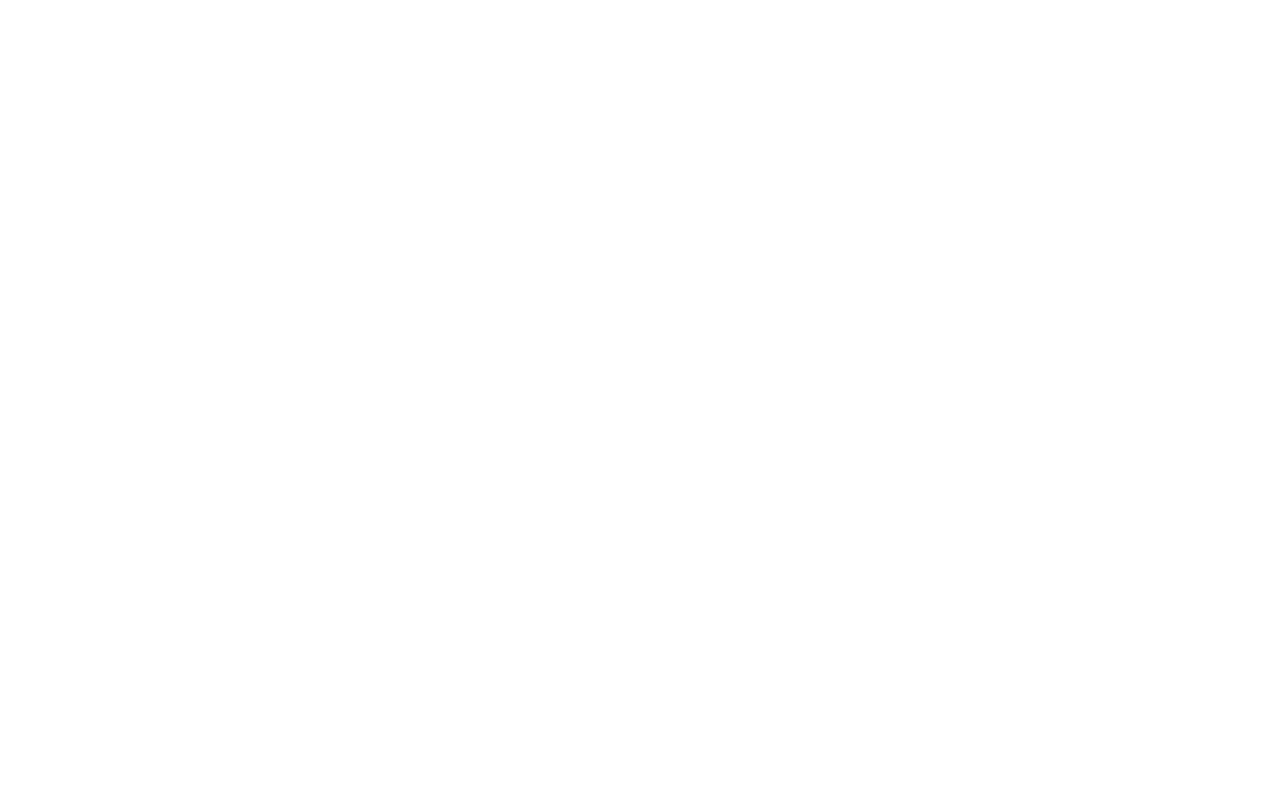
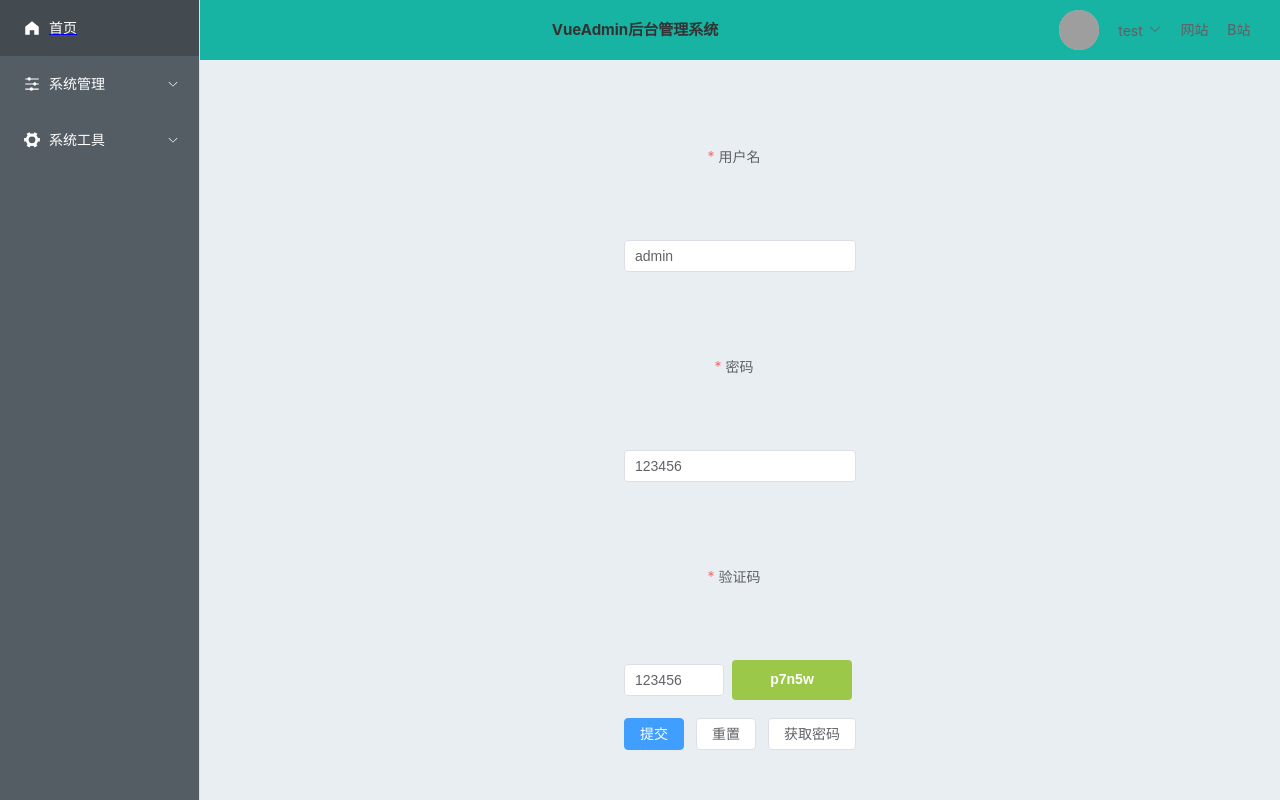
Before and after one commit to ChiandEruda/vue3-admin-vite, a Vue app: page /userCenter in a window 1280 px wide. Before the commit this address had no page. Built offline with nearby package versions, Linux system fonts and the light colour scheme; grey boxes are pictures that could not be loaded.

Commit message:
add user

```diff
--- a/src/mock/index.js
+++ b/src/mock/index.js
@@ -26,3 +26,19 @@ Mock.mock(RegExp('/login'), 'post', () => {
 
 	return Result
 })
+
+Mock.mock(RegExp('/logout'), 'post', () => {
+
+	return Result
+})
+
+Mock.mock(RegExp('/sys/user'), 'get', () => {
+
+	Result.data = {
+		id: '1',
+		username: 'test',
+		avatar: 'https://cube.elemecdn.com/0/88/03b0d39583f48206768a7534e55bcpng.png'
+	}
+
+	return Result
+})
--- a/src/router/index.js
+++ b/src/router/index.js
@@ -1,19 +1,42 @@
 import { createRouter, createWebHistory } from 'vue-router'
 import HomeView from '@/views/HomeView.vue'
+import User from '@/views/sys/User.vue'
+import Role from '@/views/sys/Role.vue'
+import Menu from '@/views/sys/Menu.vue'
 
 const routes = [
   {
     path: '/',
-    name: 'home',
+    name: 'Home',
     component: HomeView,
     children: [
       {
         path: '/index',
-        name: 'index',
+        name: 'Index',
         meta: {
           title: "首页"
         },
         component: () => import('@/views/IndexView.vue')
+      },
+      {
+        path: '/userCenter',
+        name: 'UserCenter',
+        component: () => import('@/views/UserCenter.vue')
+      },
+      {
+        path: '/sys/user',
+        name: 'SysUser',
+        component: User
+      },
+      {
+        path: '/sys/role',
+        name: 'SysRole',
+        component: Role
+      },
+      {
+        path: '/sys/menu',
+        name: 'SysMenu',
+        component: Menu
       }
     ]
   },
--- a/src/store/index.js
+++ b/src/store/index.js
@@ -9,6 +9,9 @@ export default createStore({
 			state.token = token
 			localStorage.setItem("token", token)
 		},
+		resetState: (state) => {
+			state.token = ''
+		}
 	},
 	actions: {},
 	modules: {}
--- a/src/views/HomeView.vue
+++ b/src/views/HomeView.vue
@@ -10,16 +10,18 @@
 
 			 <div class="header-avatar">
 
-				<el-avatar size="medium" src="https://cube.elemecdn.com/0/88/03b0d39583f48206768a7534e55bcpng.png"></el-avatar>
+				<el-avatar size="medium" :src="userInfo.avatar"></el-avatar>
 
 				<el-dropdown trigger="click">
 				   <span class="el-dropdown-link">
-				   Admin<el-icon class="el-icon--right"><arrow-down /></el-icon>
+				   {{ userInfo.username }}<el-icon class="el-icon--right"><arrow-down /></el-icon>
 				   </span>
 				   <template #dropdown>
 					  <el-dropdown-menu>
-						 <el-dropdown-item :icon="User">用户中心</el-dropdown-item>
-						 <el-dropdown-item :icon="SwitchButton">退出</el-dropdown-item>
+						 <el-dropdown-item :icon="User">
+							<router-link to="/userCenter">用户中心</router-link>
+						</el-dropdown-item>
+						 <el-dropdown-item :icon="SwitchButton" @click.native="logout">退出</el-dropdown-item>
 					  </el-dropdown-menu>
 				   </template>
 				</el-dropdown>
@@ -33,19 +35,50 @@
 		  </el-main>
 	   </el-container>
 	</el-container>
-  </template>
+</template>
 
-  <script setup>
+<script setup>
  import {
 	ArrowDown,
 	User,
-	SwitchButton,
-	Location
+	SwitchButton
   } from '@element-plus/icons-vue'
   import SideMenu from '@/views/inc/SideMenu.vue'
-  </script>
+  import { ref } from 'vue'
+  import store from '@/store'
+  import router from '@/router'
+  import axios from '@/plugins/axios.js'
 
- <style scoped>
+  let userInfo = ref({
+	id: '',
+	username: '',
+	avatar: ''
+  })
+
+  function getUserInfo() {
+	axios.get('/sys/user').then(res => {
+		userInfo.value = res.data.data
+		console.log(res.data.data)
+	})
+  }
+
+  function logout() {
+	axios.post('/logout').then(res => {
+		localStorage.clear()
+		sessionStorage.clear()
+		store.commit('resetState')
+
+		router.push({
+			path: '/login'
+		})
+	})
+  }
+
+  getUserInfo()
+
+</script>
+
+<style scoped>
 	 .header-avatar {
 		 float: right;
 		 width: 210px;
@@ -91,4 +124,4 @@
 	.el-container:nth-child(7) .el-aside {
 	  line-height: 320px;
 	}
-  </style>
+</style>
--- /dev/null
+++ b/src/views/UserCenter.vue
@@ -0,0 +1,117 @@
+<template>
+    <div style="display: flex;justify-content: center;align-items: center;">
+        <el-form
+        :label-position="labelPosition"
+        label-width="100px"
+        :model="formLogin"
+        :rules="rules"
+        style="max-width: 460px"
+        ref="loginFormRef"
+    >
+        <el-form-item label="用户名" prop="name">
+            <el-input v-model="formLogin.name" />
+        </el-form-item>
+
+        <el-form-item label="密码" prop="password">
+            <el-input v-model="formLogin.password" />
+        </el-form-item>
+
+        <el-form-item label="验证码" prop="captcha">
+            <el-input v-model="formLogin.captcha" maxlength="5" style="width: 100px"/>
+            <el-image :src="captchaImg" class="captchaImg" @click="getCaptcha"></el-image>
+        </el-form-item>
+
+        <el-form-item>
+            <el-button type="primary" @click="submit(loginFormRef)">提交</el-button>
+            <el-button @click="reset(loginFormRef)">重置</el-button>
+            <el-button @click="getPass">获取密码</el-button>
+        </el-form-item>
+    </el-form>
+    </div>
+</template>
+
+<script setup>
+    import { reactive, ref } from 'vue'
+    import { ElMessage } from 'element-plus'
+    import { useRouter } from "vue-router";
+    import { useStore } from 'vuex'
+    import axios from '@/plugins/axios'
+    import qs from 'qs'
+
+    const store = useStore()
+    const router = useRouter();
+    const labelPosition = ref('top')
+    const loginFormRef = ref()
+    let captchaImg = ref()
+
+    const formLogin = reactive({
+        name: 'admin',
+        password: '123456',
+        captcha: '123456',
+    })
+
+    const rules = reactive({
+        name: [
+            { required: true, message: '请输入用户名', trigger: 'blur' },
+            { min: 3, max: 5, message: '长度为 3 - 5 个字符', trigger: 'blur' },
+        ],
+        password: [
+            { required: true, message: '请输入密码', trigger: 'blur' }
+        ],
+        captcha: [
+            { required: true, message: '请输入验证码', trigger: 'blur' }
+        ],
+    })
+
+    async function submit(activeForm) {
+        if (!activeForm) return
+        await activeForm.validate((valid, fields) => {
+            if (valid) {
+            axios.post('/login?'+qs.stringify(formLogin)).then(res => {
+                ElMessage.success("登录成功")
+                const jwt = res.headers['authorization']
+                // 将jwt存储到应用store中
+                store.commit("SET_TOKEN", jwt)
+                router.push({
+                    path: "/"
+                });
+            }).catch(err => {
+                ElMessage.error("登录失败")
+                getCaptcha()
+                console.log('error submit!!');
+            })
+            } else {
+                ElMessage.error("验证失败")
+                getCaptcha();
+                console.log('error submit!', fields)
+            }
+        })
+    }
+
+    function reset(resetForm) {
+        if (!resetForm) return
+        resetForm.resetFields()
+    }
+
+    function getCaptcha() {
+        axios.get('/captcha').then(res => {
+            console.log('/captcha')
+            captchaImg.value = res.data.data.captchaImg
+        })
+    }
+
+    function getPass() {
+        ElMessage("请联系管理员获取密码")
+    }
+
+    getCaptcha()
+</script>
+
+<style scoped>
+
+.captchaImg {
+    margin-left: 8px;
+    border-radius: 4px;
+}
+
+</style>
--- a/src/views/inc/SideMenu.vue
+++ b/src/views/inc/SideMenu.vue
@@ -6,36 +6,48 @@
     default-active="2"
     text-color="#fff"
     >
+        <router-link to="/index">
             <el-menu-item index="0">
             <template #title>
                 <el-icon><HomeFilled /></el-icon>
             <span>首页</span>
             </template>
         </el-menu-item>
+        </router-link>
+
 
         <el-sub-menu index="1">
             <template #title>
                 <el-icon><Operation /></el-icon>
                 <span>系统管理</span>
             </template>
+
+            <router-link to="/sys/user">
                 <el-menu-item index="1-1">
                 <template #title>
                     <el-icon><UserFilled /></el-icon>
                     <span>用户管理</span>
                 </template>
                 </el-menu-item>
+            </router-link>
+
+            <router-link to="/sys/role">
                 <el-menu-item index="1-2">
                 <template #title>
                     <el-icon><Rank /></el-icon>
                     <span>角色管理</span>
                 </template>
                 </el-menu-item>
+            </router-link>
+
+            <router-link to="/sys/menu">
                 <el-menu-item index="1-3">
                 <template #title>
                     <el-icon><IconMenu /></el-icon>
                     <span>菜单管理</span>
                 </template>
                 </el-menu-item>
+            </router-link>
         </el-sub-menu>
 
         <el-sub-menu index="2">
@@ -43,12 +55,15 @@
                 <el-icon><Tools /></el-icon>
                 <span>系统工具</span>
             </template>
+
+            <router-link to="/dict">
                 <el-menu-item index="2-1">
                 <template #title>
                     <el-icon><List /></el-icon>
                     <span>数字字典</span>
                 </template>
                 </el-menu-item>
+            </router-link>
         </el-sub-menu>
     </el-menu>
   </template>
--- /dev/null
+++ b/src/views/sys/Menu.vue
@@ -0,0 +1,3 @@
+<template>
+    <div>菜单管理</div>
+</template>
--- /dev/null
+++ b/src/views/sys/Role.vue
@@ -0,0 +1,3 @@
+<template>
+    <div>角色管理</div>
+</template>
--- /dev/null
+++ b/src/views/sys/User.vue
@@ -0,0 +1,3 @@
+<template>
+    <div>用户管理</div>
+</template>
```
Also changed, not shown: src/components/SideMenu.vue (deleted, +0 -53 lines). Lines whose indentation alone changed are shown as unchanged.
